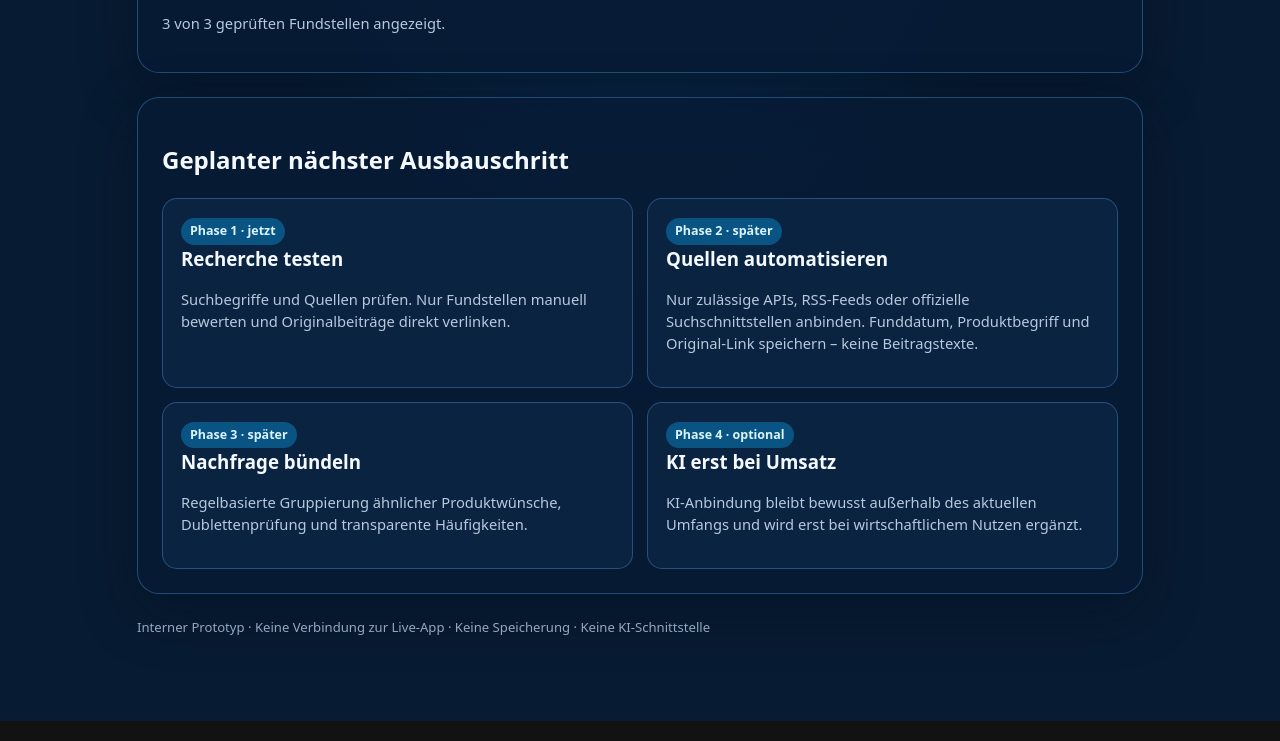
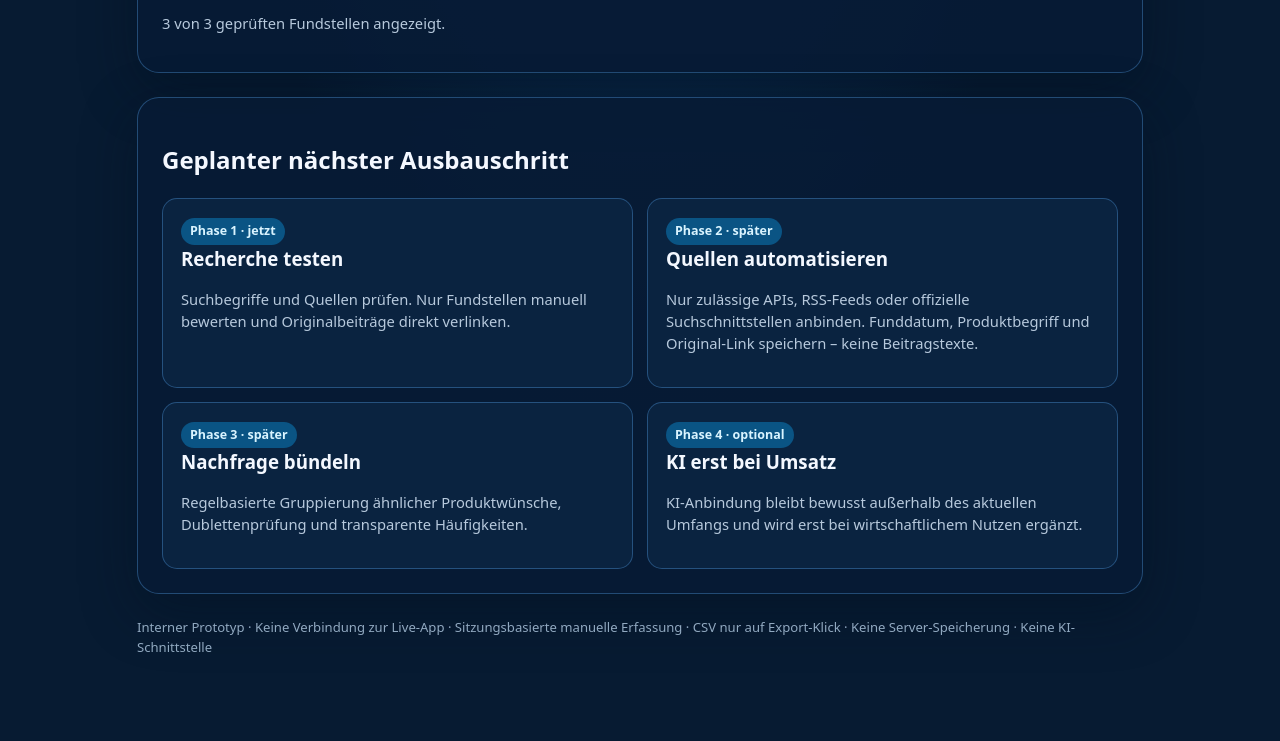
Before and after one commit to minkay1986-debug/tankstellenertrag-app, a plain HTML site: page sortimentsradar-test.html in a window 1280 px wide. Shown: the part 1428-2169 px from the top of the page. Drawn offline with Linux system fonts and the light colour scheme.

Commit message:
feat: lokale manuelle Fundstellenbewertung mit CSV-Export ergänzen

```diff
--- a/sortimentsradar-test.html
+++ b/sortimentsradar-test.html
@@ -52,7 +52,7 @@ button:focus-visible,a:focus-visible,input:focus-visible,select:focus-visible{ou
 <div class="source"><span class="tag">Phase 4 · optional</span><h3>KI erst bei Umsatz</h3><p>KI-Anbindung bleibt bewusst außerhalb des aktuellen Umfangs und wird erst bei wirtschaftlichem Nutzen ergänzt.</p></div>
 </div>
 </section>
-<p class="foot">Interner Prototyp · Keine Verbindung zur Live-App · Keine Speicherung · Keine KI-Schnittstelle</p>
+<p class="foot">Interner Prototyp · Keine Verbindung zur Live-App · Sitzungsbasierte manuelle Erfassung · CSV nur auf Export-Klick · Keine Server-Speicherung · Keine KI-Schnittstelle</p>
 </main>
 <script>
 (function(){
```
